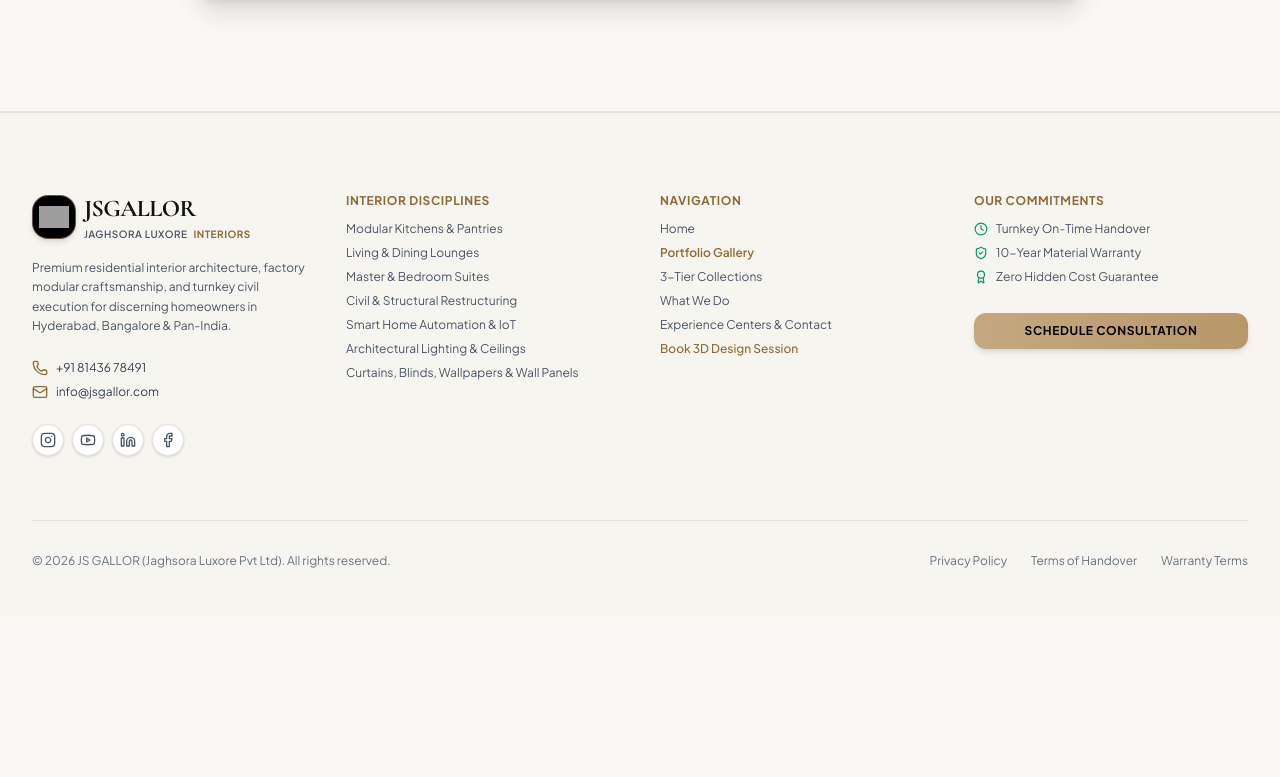
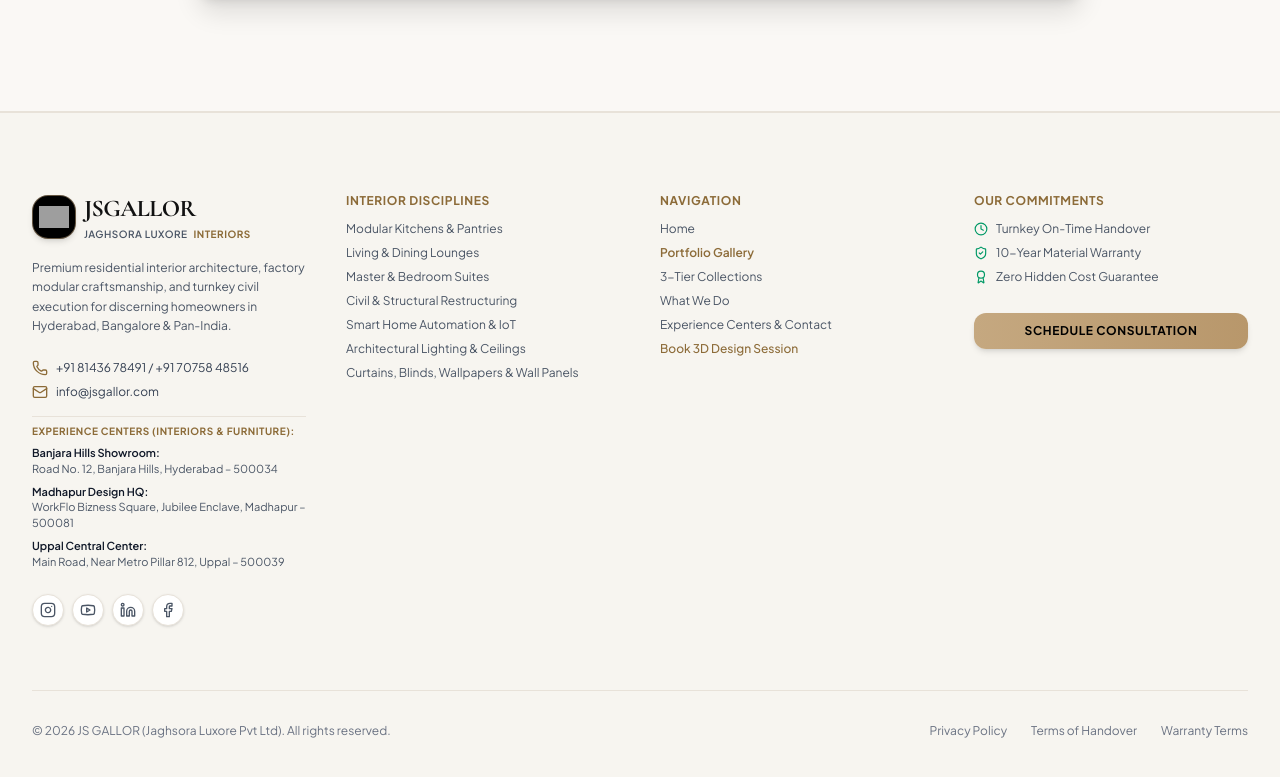
Before and after one commit to Akhilesh027/JSGALLOR-INTERIOR-, a React (Vite) app: page / in a window 1280 px wide. Shown: the part 10280-11057 px from the top of the page. Before the commit the page ends 10897 px from the top, so only its background shows below. Built offline with nearby package versions, Linux system fonts and the light colour scheme; grey boxes are pictures that could not be loaded.

Commit message:
feat: add ContactPage, Footer component, and interior data

```diff
--- a/src/components/Footer.tsx
+++ b/src/components/Footer.tsx
@@ -75,12 +75,31 @@
             <div className="flex flex-col gap-2 pt-2 text-xs text-gray-700">
               <a href="tel:+918143678491" className="flex items-center gap-2 hover:text-[#8c6b38] transition-colors">
                 <Phone className="w-4 h-4 text-[#8c6b38]" />
-                <span>+91 81436 78491</span>
+                <span>+91 81436 78491 / +91 70758 48516</span>
               </a>
               <a href="mailto:info@jsgallor.com" className="flex items-center gap-2 hover:text-[#8c6b38] transition-colors">
                 <Mail className="w-4 h-4 text-[#8c6b38]" />
                 <span>info@jsgallor.com</span>
               </a>
+            </div>
+
+            {/* Experience Centers & Showrooms */}
+            <div className="pt-2 border-t border-[#e8e2d9] space-y-2 text-xs text-gray-600">
+              <div className="font-bold text-[#8c6b38] uppercase tracking-wider text-[10px]">
+                Experience Centers (Interiors & Furniture):
+              </div>
+              <div>
+                <span className="font-semibold text-gray-900 block text-[11px]">Banjara Hills Showroom:</span>
+                <span className="text-[11px]">Road No. 12, Banjara Hills, Hyderabad – 500034</span>
+              </div>
+              <div>
+                <span className="font-semibold text-gray-900 block text-[11px]">Madhapur Design HQ:</span>
+                <span className="text-[11px]">WorkFlo Bizness Square, Jubilee Enclave, Madhapur – 500081</span>
+              </div>
+              <div>
+                <span className="font-semibold text-gray-900 block text-[11px]">Uppal Central Center:</span>
+                <span className="text-[11px]">Main Road, Near Metro Pillar 812, Uppal – 500039</span>
+              </div>
             </div>
 
             {/* Social Profile Links */}
--- a/src/data/interiorData.ts
+++ b/src/data/interiorData.ts
@@ -537,43 +537,56 @@
 
 export const EXPERIENCE_CENTERS: ExperienceCenter[] = [
   {
+    id: 'ec-banjara',
+    name: 'Banjara Hills Flagship Showroom & Design Lounge',
+    city: 'Hyderabad',
+    area: 'Road No. 12, Banjara Hills',
+    address: 'Road No. 12, Banjara Hills, Hyderabad, Telangana – 500034',
+    phone: '+91 81436 78491',
+    email: 'sales@jsgallor.com',
+    timing: 'Mon – Sun: 10:30 AM – 8:30 PM',
+    image: 'https://images.unsplash.com/photo-1618221195710-dd6b41faaea6?auto=format&fit=crop&w=800&q=80',
+    mapsUrl: 'https://maps.google.com/?q=Road+No+12+Banjara+Hills+Hyderabad',
+    features: ['Curated Luxury Furniture Gallery', 'Italian Marble & Veneer Atelier', 'Private Architect Consultation Suites']
+  },
+  {
     id: 'ec-madhapur',
-    name: 'Corporate Office & Design Lounge',
+    name: 'Corporate HQ & Interior Architecture Studio',
     city: 'Hyderabad',
     area: 'Jubilee Enclave, Madhapur',
-    address: 'Workflo Bizness Square, Jubilee Enclave, Madhapur, Hyderabad, Telangana - 500081',
+    address: 'WorkFlo Bizness Square, 4th Floor, Jubilee Enclave, HITEC City, Madhapur, Hyderabad, Telangana – 500081',
     phone: '+91 81436 78491',
     email: 'corporate@jsgallor.com',
-    timing: 'Mon – Sun: 10:00 AM – 8:30 PM',
+    timing: 'Mon – Sat: 9:00 AM – 8:00 PM',
     image: 'https://images.unsplash.com/photo-1600210492486-724fe5c67fb0?auto=format&fit=crop&w=800&q=80',
-    mapsUrl: 'https://maps.google.com',
-    features: ['Corporate Design Headquarters', 'Live Material & Veneer Atelier', 'Virtual VR 3D Walkthrough Studio']
+    mapsUrl: 'https://maps.google.com/?q=WorkFlo+Bizness+Square+Madhapur+Hyderabad',
+    features: ['Turnkey Interior Design HQ', 'Virtual VR 3D Walkthrough Studio', 'Lighting & Smart Home Automation Lab']
   },
   {
     id: 'ec-uppal',
-    name: 'Uppal Experience Center & Showroom',
+    name: 'Central Experience Center & Showroom / Warehouse',
     city: 'Hyderabad',
     area: 'Uppal',
-    address: 'JS GALLOR Experience Center & Showroom, Main Road, Uppal, Hyderabad, Telangana - 500039',
+    address: 'JS GALLOR Experience Center & Central Warehouse, Main Road, Near Metro Station Pillar 812, Uppal, Hyderabad, Telangana – 500039',
     phone: '+91 81436 78491',
     email: 'uppal@jsgallor.com',
     timing: 'Mon – Sun: 10:00 AM – 8:30 PM',
     image: 'https://images.unsplash.com/photo-1600607687939-ce8a6c25118c?auto=format&fit=crop&w=800&q=80',
-    mapsUrl: 'https://maps.google.com',
-    features: ['Full-Scale Live Kitchen Mockups', 'Wardrobe & Carpentry Finishes Lab', 'Live Hardware & Motion Rig']
+    mapsUrl: 'https://maps.google.com/?q=Uppal+Hyderabad+Telangana',
+    features: ['Live Modular Kitchen & Wardrobe Mockups', 'Solid Wood & Sofa Furniture Display', 'Live Hardware Rig (Hafele, Hettich & Blum)']
   },
   {
     id: 'ec-indiranagar',
-    name: 'Indiranagar Experience Pavilion',
+    name: 'Indiranagar Experience Pavilion & Studio',
     city: 'Bangalore',
     area: 'Indiranagar',
-    address: '840, 100ft Road, HAL 2nd Stage, Indiranagar, Bengaluru, Karnataka - 560038',
+    address: '840, 100ft Road, HAL 2nd Stage, Indiranagar, Bengaluru, Karnataka – 560038',
     phone: '+91 81436 78491',
     email: 'bangalore@jsgallor.com',
     timing: 'Tue – Sun: 10:00 AM – 8:00 PM',
     image: 'https://images.unsplash.com/photo-1556911220-e15b29be8c8f?auto=format&fit=crop&w=800&q=80',
-    mapsUrl: 'https://maps.google.com',
-    features: ['Contemporary Wardrobe Systems', 'Acoustic Louvers & Lighting Booth', 'Senior Architect Consultations']
+    mapsUrl: 'https://maps.google.com/?q=Indiranagar+Bengaluru+Karnataka',
+    features: ['Contemporary Modular & Furniture Systems', 'Acoustic Louvers & Lighting Booth', 'Senior Architect Consultations']
   }
 ];
 
--- a/src/pages/ContactPage.tsx
+++ b/src/pages/ContactPage.tsx
@@ -33,7 +33,7 @@
         plotMeasurements,
         budgetEstimation,
         locality,
-        formType: 'experience_center_visit',
+        formType: 'consultation',
       });
     } catch (err) {
       console.error('Error saving contact inquiry:', err);
@@ -41,7 +41,7 @@
       setLoading(false);
       setSubmitted(true);
 
-      const text = `*New Experience Center Appointment*%0A` +
+      const text = `*New 3D Design Session Booking*%0A` +
         `*Name:* ${formName}%0A` +
         `*Phone:* ${formPhone}%0A` +
         `*City:* ${formCity}%0A` +
@@ -49,7 +49,7 @@
         `*Plot Measurements / Area:* ${plotMeasurements || 'Not specified'}%0A` +
         `*Budget Estimation:* ${budgetEstimation}%0A` +
         (locality ? `*Locality / Community:* ${locality}%0A` : '') + `%0A` +
-        `I would like to book an appointment to visit your experience center.`;
+        `Please confirm my free 3D design consultation appointment.`;
 
       const whatsappUrl = `https://wa.me/918143678491?text=${text}`;
 
@@ -84,7 +84,7 @@
 
       <div className="max-w-7xl mx-auto px-4 sm:px-6 lg:px-8 pt-16 space-y-20">
         {/* Experience Centers Grid */}
-        <div className="grid grid-cols-1 lg:grid-cols-3 gap-8">
+        <div className="grid grid-cols-1 md:grid-cols-2 gap-8">
           {EXPERIENCE_CENTERS.map((center) => (
             <div
               key={center.id}
```
Also changed, not shown: 1 other file (tests, documents, lock files or other folders).
